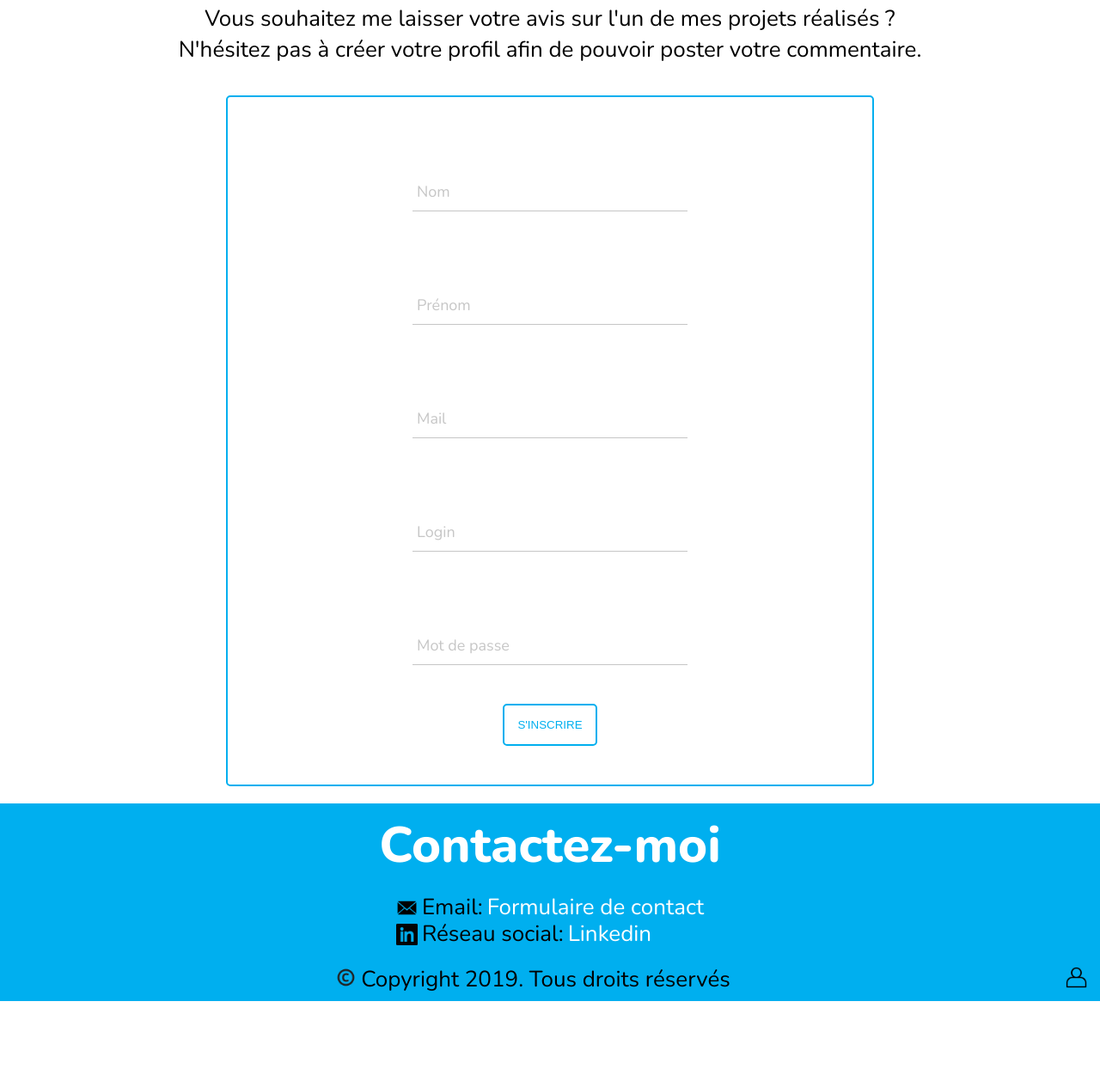
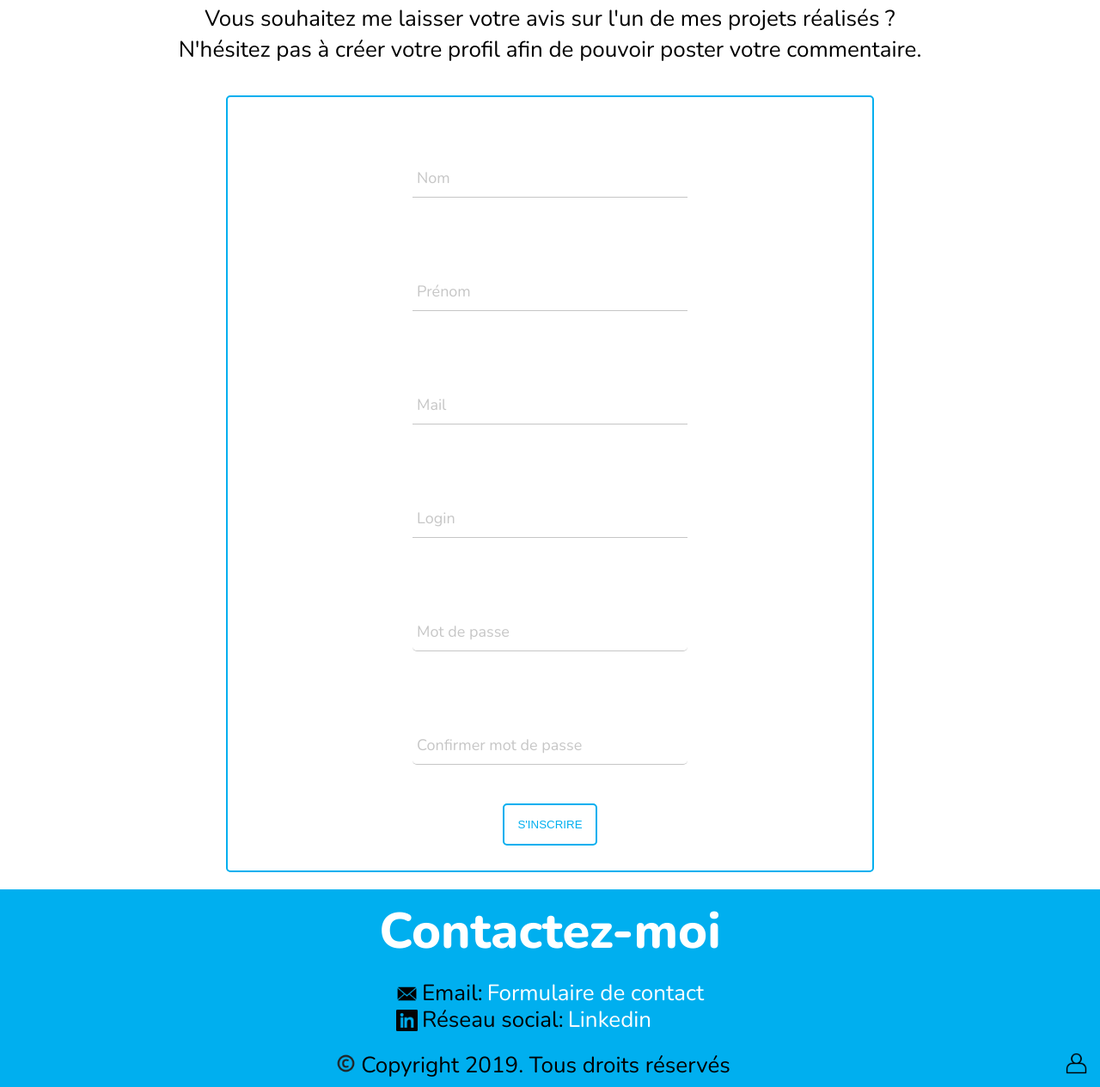
Before and after one commit to Scratchy-Show/Blog-PHP, a PHP site: template views/registration.html.twig in a window 1280 px wide. Shown: the part 502-1767 px from the top of the page at 86% size. Before the commit the page ends 1667 px from the top, so only its background shows below. Run offline with PHP 8.4, Linux system fonts and the light colour scheme; the template is opened without the code that fills it: most values are stand-ins (such as "Sample title", 1, 10 or a date in 2020); some libraries are stand-ins or nearby versions.

Commit message:
Add a 'Confirm password' field to the registration form. Create the file check_registration_password.js to check the front-end of the two passwords. Formatting with SASS. Create the checkPassword() method to check the Password ad Confirm password values of trhe registration form. Creating the CheckFormValuesController. The checkLastName(), checkFirstName(), checkEmail() and checkPassword() methods are moved into the CheckFormValuesController.

```diff
--- a/public/css/scss/pages/_registration.scss
+++ b/public/css/scss/pages/_registration.scss
@@ -32,7 +32,14 @@
 
         form {
             @include form;
-            height: 800px;
+            height: 900px;
+
+            .checkPassword {
+
+                input {
+                    border-radius: 5px;
+                }
+            }
         }
     }
 }
--- a/public/css/scss/utilities/_variables.scss
+++ b/public/css/scss/utilities/_variables.scss
@@ -7,6 +7,7 @@ $black:   rgb(0,0,0);
 $orange:  rgb(244, 77, 39);
 $grey: rgb(66, 66, 66);
 $red : rgb(216,14,14);
+$green : rgb(34,139,34);
 
 
 // Breakpoints
--- a/public/css/stylesheets/main.css
+++ b/public/css/stylesheets/main.css
@@ -1096,7 +1096,7 @@ footer .copyright-footer .admin-footer {
   margin: auto;
   border: 2px solid #00afef;
   border-radius: 5px;
-  height: 800px;
+  height: 900px;
 }
 /* line 164, ../scss/utilities/_mixins.scss */
 .registration-main-container .form-container form .input {
@@ -1165,3 +1165,7 @@ footer .copyright-footer .admin-footer {
   color: white;
   box-shadow: inset 135px 0 0 0 #00afef;
 }
+/* line 39, ../scss/pages/_registration.scss */
+.registration-main-container .form-container form .checkPassword input {
+  border-radius: 5px;
+}
--- /dev/null
+++ b/public/js/check_registration_password.js
@@ -0,0 +1,32 @@
+// Vérifie la correspondance des mots de passe du formulaire d'inscription
+
+password1 = document.getElementById("password");
+
+if (password1 !== null) {
+    const password = {
+         password1: document.getElementById("password"),
+         password2: document.getElementById("confirm"),
+
+        checkRegistrationPassword: function() {
+            if (this.password1.value !== this.password2.value)
+            {
+                this.password1.style.border = "2px solid rgb(216,14,14)";
+                this.password2.style.border = "2px solid rgb(216,14,14)";
+            }
+            else
+            {
+                this.password1.style.border = "2px solid rgb(34,139,34)";
+                this.password2.style.border = "2px solid rgb(34,139,34)";
+            }
+        }
+    };
+
+    document.getElementById("password").addEventListener("keyup", function() {
+        password.checkRegistrationPassword();
+    });
+
+    document.getElementById("confirm").addEventListener("keyup", function() {
+        password.checkRegistrationPassword();
+
+    });
+}
--- a/views/base.html.twig
+++ b/views/base.html.twig
@@ -57,5 +57,6 @@
         <script src="/vendor/components/jquery/jquery.js"></script>
         <script src="/public/js/navigation.js"></script>
         <script src="/public/js/back_to_top.js"></script>
+        <script src="/public/js/check_registration_password.js"></script>
     </body>
 </html>
--- a/views/registration.html.twig
+++ b/views/registration.html.twig
@@ -33,6 +33,13 @@
                     <p class="message">{{ messageEmail }}</p>
                 </div>
             {% endif %}
+
+            {% if messagePassword starts with 'L' %}
+                <div class="error">
+                    <img src="../public/img/icons/prohibited.png" alt="" />
+                    <p class="message">{{ messagePassword }}</p>
+                </div>
+            {% endif %}
         </div>
 
         <div class="form-container">
@@ -57,10 +64,15 @@
                     <span class="border"></span>
                     <label for="login">Login</label>
                 </div>
-                <div class="input">
+                <div class="input checkPassword">
                     <input id="password" type="password" name="password" required="required" />
                     <span class="border"></span>
                     <label for="password">Mot de passe</label>
+                </div>
+                <div class="input checkPassword">
+                    <input id="confirm" type="password" name="confirm" required="required" />
+                    <span class="border"></span>
+                    <label for="confirm">Confirmer mot de passe</label>
                 </div>
                 <input class="submit" type="submit" value="S'inscrire" />
             </form>
```
Also changed, not shown: controllers/AdminController.php (+14 -59 lines), controllers/CheckFormValuesController.php (added, +75 -0 lines).
